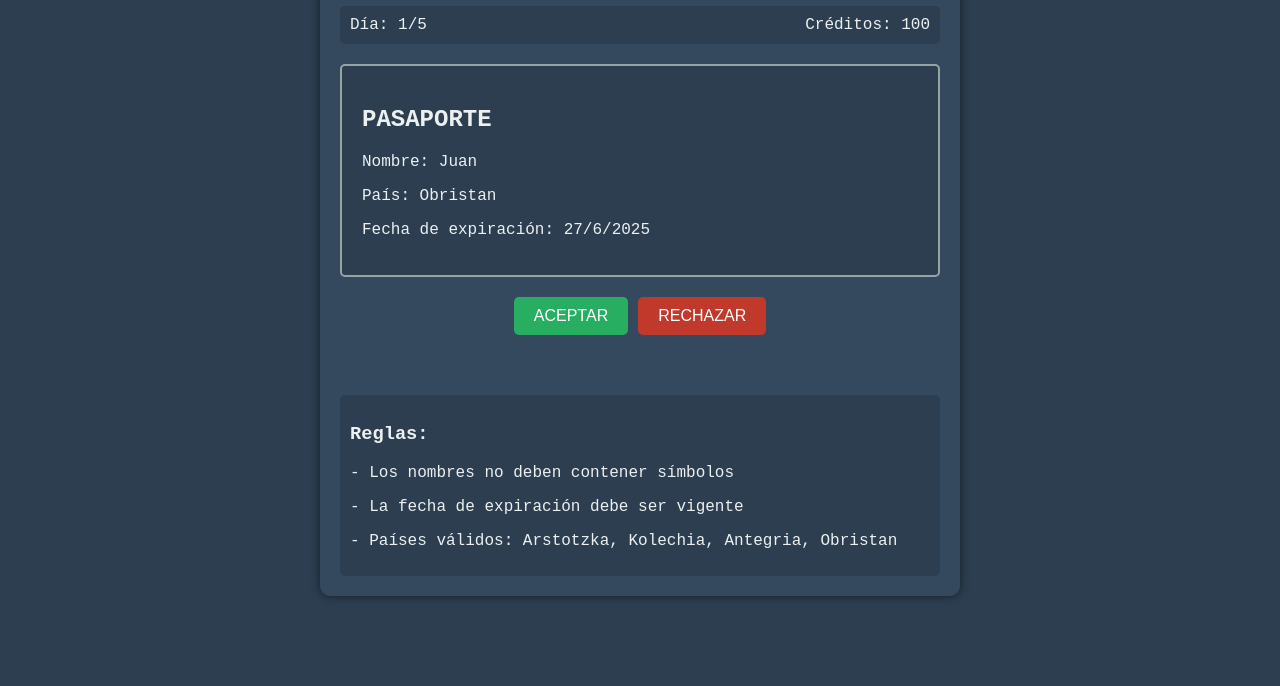
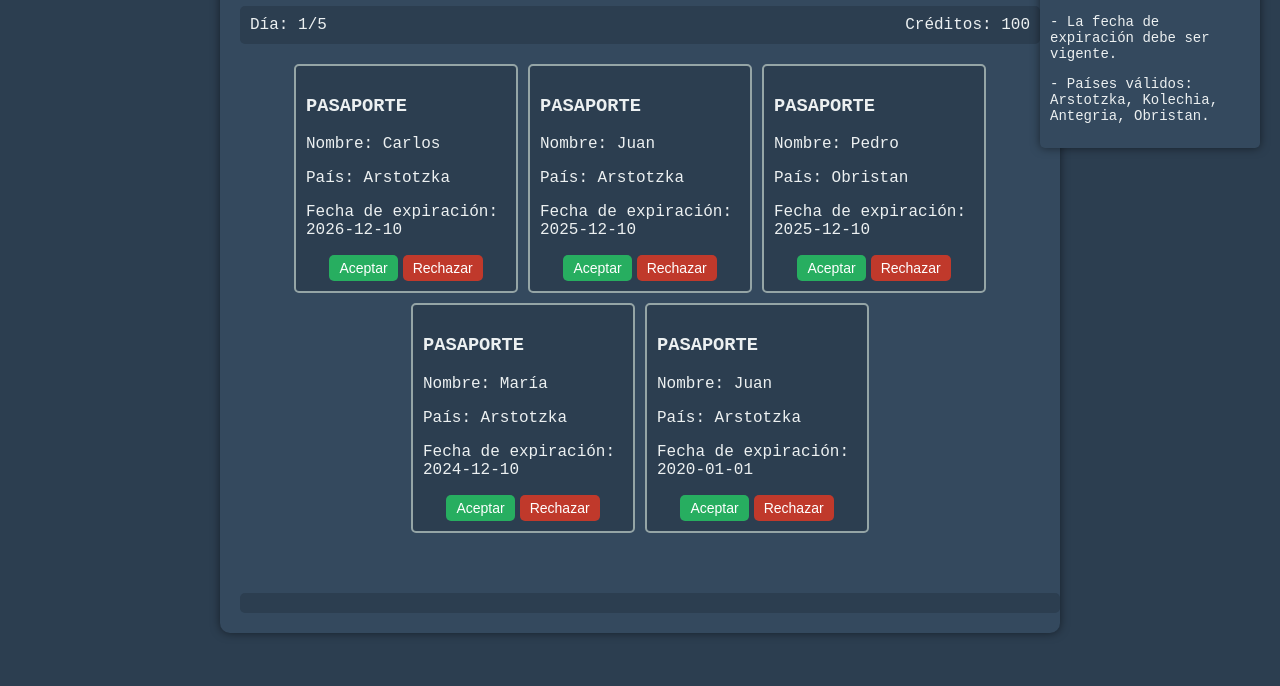
Before and after one commit to estebanpiazza/papersplease, a plain HTML site: page index.html in a window 1280 px wide. Shown: the part 114-800 px from the top of the page. Drawn offline with Linux system fonts and the light colour scheme.

Commit message:
cambio de modalidad de jeugo

```diff
--- a/index.html
+++ b/index.html
@@ -19,49 +19,48 @@
             background-color: #34495e;
             padding: 20px;
             border-radius: 10px;
-            max-width: 600px;
+            max-width: 800px;
             width: 100%;
             box-shadow: 0 0 10px rgba(0,0,0,0.5);
         }
 
-        #passport {
+        .passports {
+            display: flex;
+            flex-wrap: wrap;
+            gap: 10px;
+            justify-content: center;
+        }
+
+        .passport {
             background-color: #2c3e50;
-            padding: 20px;
-            margin: 20px 0;
+            padding: 10px;
             border: 2px solid #95a5a6;
             border-radius: 5px;
-        }
-
-        .stats {
-            display: flex;
-            justify-content: space-between;
-            margin-bottom: 20px;
-            padding: 10px;
-            background-color: #2c3e50;
-            border-radius: 5px;
+            width: 200px;
         }
 
         .button-container {
             display: flex;
-            gap: 10px;
+            gap: 5px;
             justify-content: center;
+            margin-top: 10px;
         }
 
         button {
-            padding: 10px 20px;
-            font-size: 16px;
+            padding: 5px 10px;
+            font-size: 14px;
             cursor: pointer;
             border: none;
             border-radius: 5px;
             transition: background-color 0.3s;
         }
 
-        #acceptButton {
+        .acceptButton {
             background-color: #27ae60;
             color: white;
         }
 
-        #rejectButton {
+        .rejectButton {
             background-color: #c0392b;
             color: white;
         }
@@ -90,15 +89,45 @@
             background-color: #c0392b;
         }
 
-        #rules {
+        .stats {
+            display: flex;
+            justify-content: space-between;
+            margin-bottom: 20px;
+            padding: 10px;
+            background-color: #2c3e50;
+            border-radius: 5px;
+        }
+
+        #summary {
             margin-top: 20px;
             padding: 10px;
             background-color: #2c3e50;
             border-radius: 5px;
+            width: 100%;
+        }
+
+        #rules {
+            position: fixed;
+            top: 20px;
+            right: 20px;
+            background-color: #34495e;
+            padding: 10px;
+            border-radius: 5px;
+            color: #ecf0f1;
+            font-size: 14px;
+            box-shadow: 0 0 10px rgba(0,0,0,0.5);
+            max-width: 200px;
         }
     </style>
 </head>
 <body>
+    <div id="rules">
+        <h3>Reglas:</h3>
+        <p>- Los nombres no deben contener símbolos.</p>
+        <p>- La fecha de expiración debe ser vigente.</p>
+        <p>- Países válidos: Arstotzka, Kolechia, Antegria, Obristan.</p>
+    </div>
+
     <div id="gameContainer">
         <h1>Control Fronterizo</h1>
 
@@ -107,44 +136,34 @@
             <div>Créditos: <span id="money">100</span></div>
         </div>
 
-        <div id="passport">
-            <h2>PASAPORTE</h2>
-            <p>Nombre: <span id="name"></span></p>
-            <p>País: <span id="country"></span></p>
-            <p>Fecha de expiración: <span id="expDate"></span></p>
-        </div>
-
-        <div class="button-container">
-            <button id="acceptButton" onclick="makeDecision(true)">ACEPTAR</button>
-            <button id="rejectButton" onclick="makeDecision(false)">RECHAZAR</button>
+        <div class="passports" id="passportsContainer">
+            <!-- Aquí se generan los pasaportes dinámicamente -->
         </div>
 
         <div id="message"></div>
-
-        <div id="rules">
-            <h3>Reglas:</h3>
-            <p>- Los nombres no deben contener símbolos</p>
-            <p>- La fecha de expiración debe ser vigente</p>
-            <p>- Países válidos: Arstotzka, Kolechia, Antegria, Obristan</p>
-        </div>
+        <div id="summary"></div>
     </div>
 
     <script>
         const state = {
             money: 100,
             day: 1,
-            currentPassport: null
+            passports: [],
+            decisions: []
         };
 
         const names = ["Juan", "María", "Pedro", "Ana", "Carlos"];
         const countries = ["Arstotzka", "Kolechia", "Antegria", "Obristan"];
 
-        function generatePassport() {
+        function generatePassports() {
+            const passports = [];
+            for (let i = 0; i < 5; i++) {
                 const isValid = Math.random() > 0.3;
                 let passport = {
+                    id: i,
                     name: names[Math.floor(Math.random() * names.length)],
                     country: countries[Math.floor(Math.random() * countries.length)],
-                expDate: generateDate(),
+                    expDate: generateValidDate(),
                     isValid: isValid
                 };
 
@@ -152,7 +171,7 @@
                     const errorType = Math.floor(Math.random() * 3);
                     switch(errorType) {
                         case 0:
-                        passport.expDate = "01/01/2020"; // Fecha expirada
+                            passport.expDate = "2020-01-01"; // Fecha expirada
                             break;
                         case 1:
                             passport.name = passport.name.replace('a', '@'); // Nombre inválido
@@ -162,27 +181,50 @@
                             break;
                     }
                 }
-
-            return passport;
+                passports.push(passport);
+            }
+            return passports;
         }
 
-        function generateDate() {
-            const day = Math.floor(Math.random() * 28) + 1;
-            const month = Math.floor(Math.random() * 12) + 1;
-            const year = Math.floor(Math.random() * 3) + 2023;
-            return `${day}/${month}/${year}`;
+        function generateValidDate() {
+            const today = new Date();
+            const futureDate = new Date(today);
+            futureDate.setFullYear(today.getFullYear() + Math.floor(Math.random() * 3));
+            return futureDate.toISOString().split('T')[0];
         }
 
         function updateDisplay() {
             document.getElementById('day').textContent = state.day;
             document.getElementById('money').textContent = state.money;
-            document.getElementById('name').textContent = state.currentPassport.name;
-            document.getElementById('country').textContent = state.currentPassport.country;
-            document.getElementById('expDate').textContent = state.currentPassport.expDate;
+            const container = document.getElementById('passportsContainer');
+            container.innerHTML = '';
+            state.passports.forEach(passport => {
+                const passportEl = document.createElement('div');
+                passportEl.classList.add('passport');
+                passportEl.innerHTML = `
+                    <h3>PASAPORTE</h3>
+                    <p>Nombre: ${passport.name}</p>
+                    <p>País: ${passport.country}</p>
+                    <p>Fecha de expiración: ${passport.expDate}</p>
+                    <div class="button-container">
+                        <button class="acceptButton" onclick="makeDecision(${passport.id}, true)">Aceptar</button>
+                        <button class="rejectButton" onclick="makeDecision(${passport.id}, false)">Rechazar</button>
+                    </div>
+                `;
+                container.appendChild(passportEl);
+            });
         }
 
-        function makeDecision(accepted) {
-            const correct = (accepted === state.currentPassport.isValid);
+        function makeDecision(id, accepted) {
+            const passport = state.passports.find(p => p.id === id);
+            if (!passport) return;
+
+            const correct = (accepted === passport.isValid);
+            state.decisions.push({
+                passport,
+                accepted,
+                correct
+            });
 
             if (correct) {
                 state.money += 20;
@@ -192,6 +234,27 @@
                 showMessage("¡Decisión incorrecta! -50 créditos", false);
             }
 
+            state.passports = state.passports.filter(p => p.id !== id);
+            updateDisplay();
+
+            if (state.passports.length === 0) {
+                endDay();
+            }
+        }
+
+        function endDay() {
+            const summaryEl = document.getElementById('summary');
+            summaryEl.innerHTML = '<h3>Resumen del Día</h3>';
+
+            state.decisions.forEach(decision => {
+                const { passport, accepted, correct } = decision;
+                const result = correct ? 'Correcto' : 'Incorrecto';
+                summaryEl.innerHTML += `
+                    <p>${result}: Nombre: ${passport.name}, País: ${passport.country}, Fecha: ${passport.expDate}, Decisión: ${accepted ? 'Aceptar' : 'Rechazar'}</p>
+                `;
+            });
+
+            state.decisions = [];
             state.day++;
 
             if (state.money <= 0) {
@@ -205,10 +268,10 @@
             }
 
             setTimeout(() => {
-                state.currentPassport = generatePassport();
+                summaryEl.innerHTML = '';
+                state.passports = generatePassports();
                 updateDisplay();
-                clearMessage();
-            }, 1500);
+            }, 3000);
         }
 
         function showMessage(text, isSuccess) {
@@ -217,20 +280,14 @@
             messageEl.className = isSuccess ? 'success' : 'error';
         }
 
-        function clearMessage() {
-            const messageEl = document.getElementById('message');
-            messageEl.textContent = '';
-            messageEl.className = '';
-        }
-
         function endGame(message) {
             showMessage(message, state.money > 0);
-            document.getElementById('acceptButton').disabled = true;
-            document.getElementById('rejectButton').disabled = true;
+            const buttons = document.querySelectorAll('button');
+            buttons.forEach(button => button.disabled = true);
         }
 
         // Iniciar juego
-        state.currentPassport = generatePassport();
+        state.passports = generatePassports();
         updateDisplay();
     </script>
 </body>
```
Lines whose indentation alone changed are shown as unchanged.
